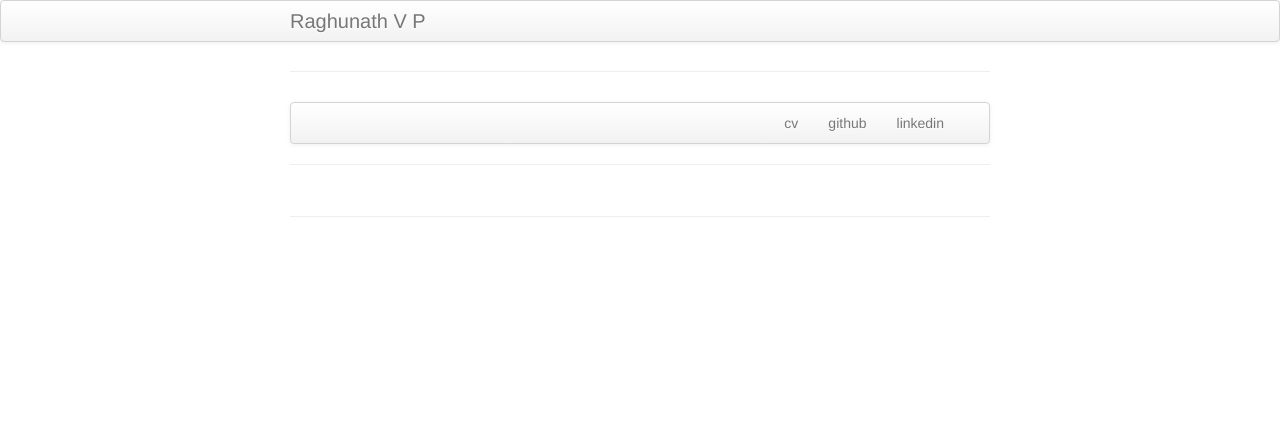
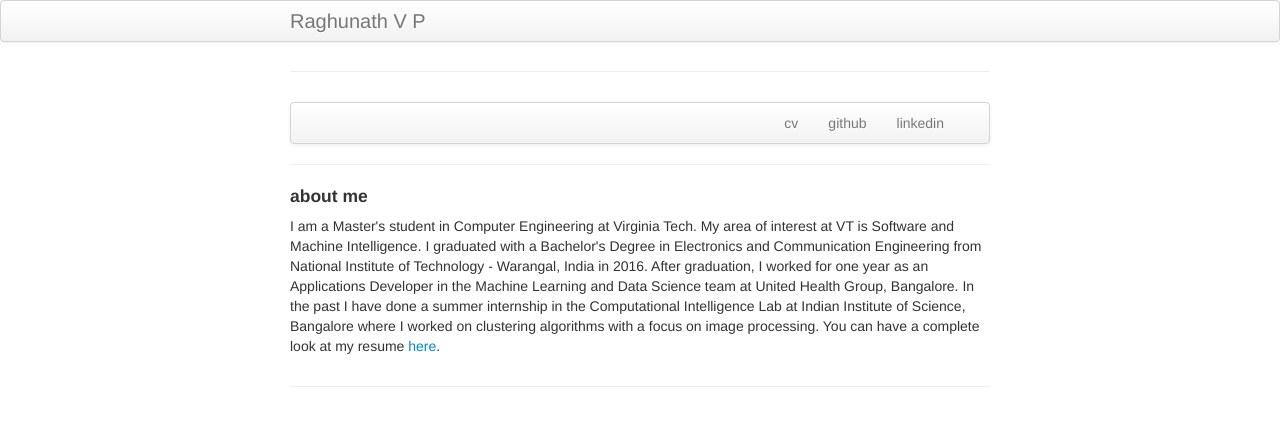
Before and after one commit to rvp22/rvp22.github.io, a Jekyll site: the page built from index.md, in a window 1280 px wide. Shown: the top 426 px of the page. Built offline with Jekyll 4.4.1, drawn with Linux system fonts in a browser that asks for light colours.

Commit message:
Update index.md

```diff
--- a/index.md
+++ b/index.md
@@ -14,3 +14,12 @@ description: Raghunath Virginia Tech Resume
   </div>
 </div>
 ---
+
+<div class="about me">
+<h4><a name="about me"></a>about me</h4>
+
+I am a Master's student in Computer Engineering at Virginia Tech. My area of interest at VT is Software and Machine Intelligence.
+
+I graduated with a Bachelor's Degree in Electronics and Communication Engineering from National Institute of Technology - Warangal, India in 2016. After graduation, I worked for one year as an Applications Developer in the Machine Learning and Data Science team at United Health Group, Bangalore. In the past I have done a summer internship in the Computational Intelligence Lab at Indian Institute of Science, Bangalore where I worked on clustering algorithms with a focus on image processing. You can have a complete look at my resume <a href="{{ BASE_PATH }}/assets/raghunath_cv.pdf">here</a>.
+
+</div>
```
